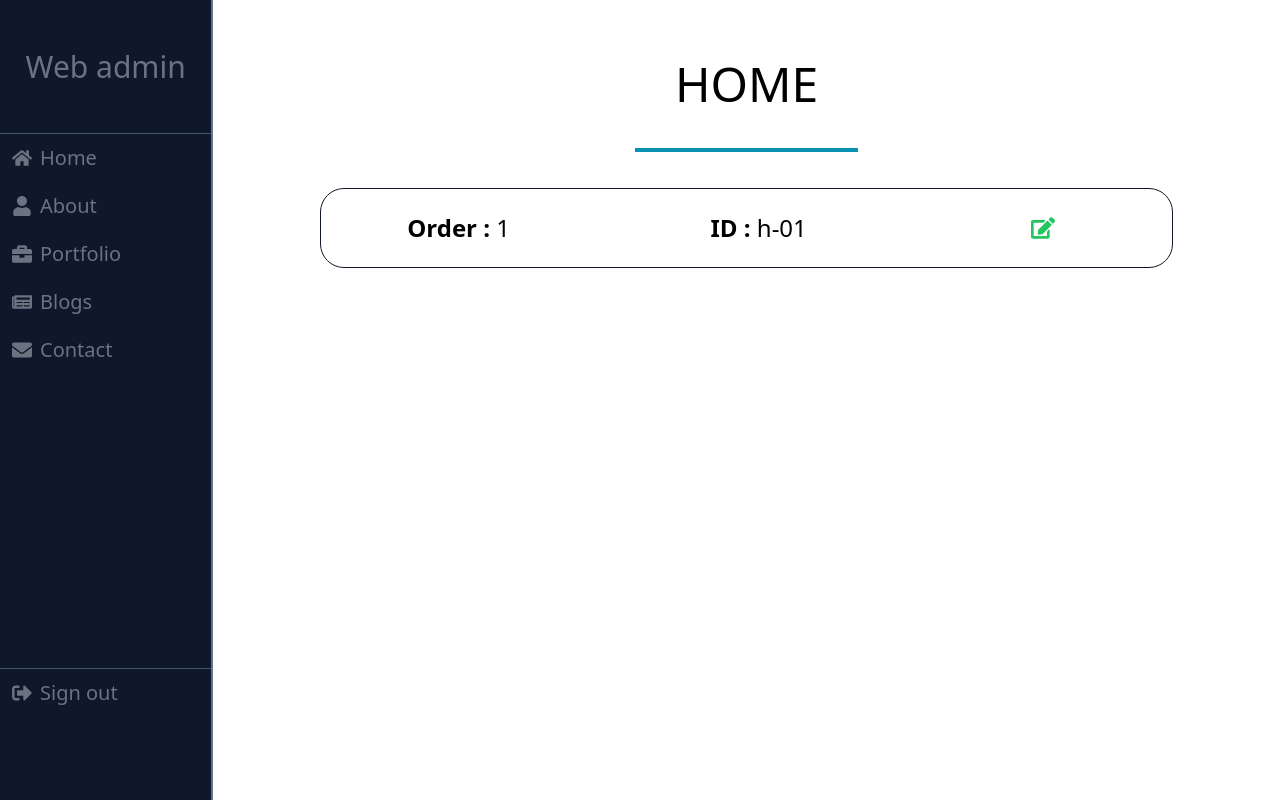
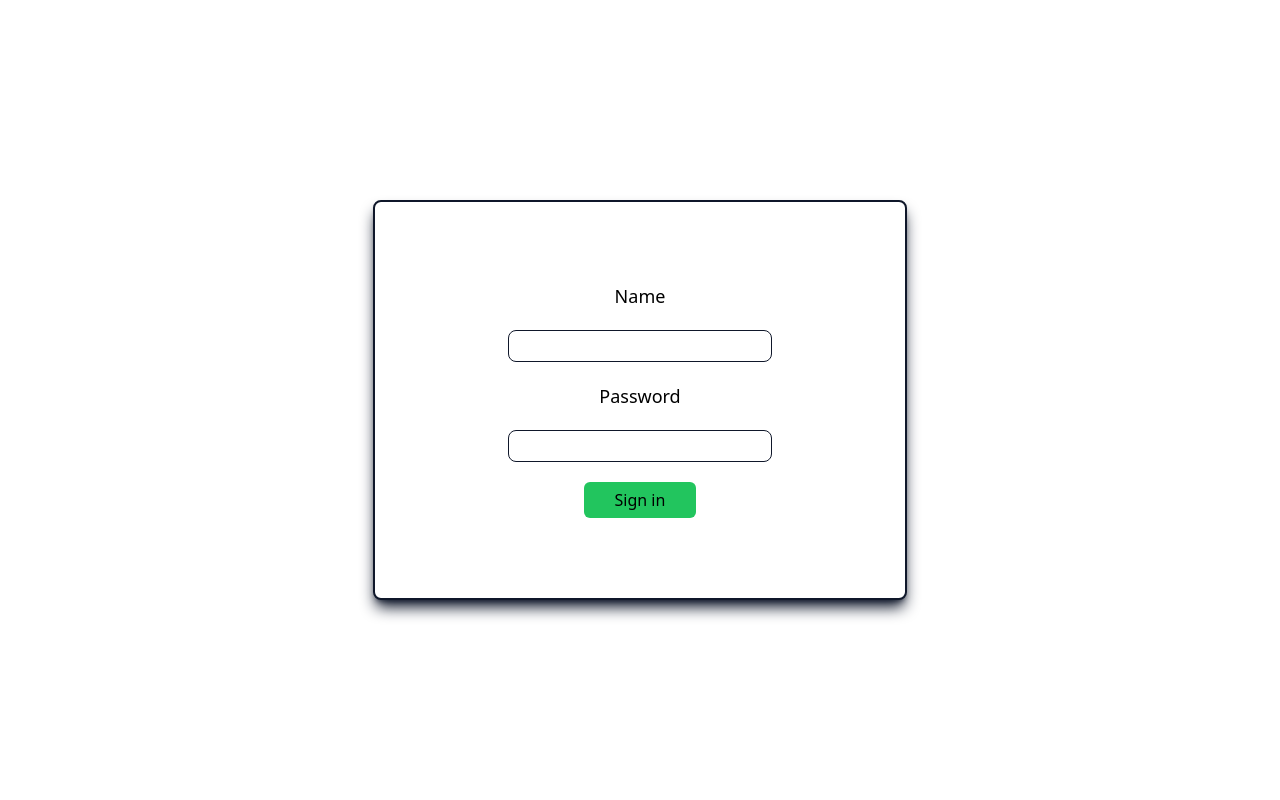
Before and after one commit to chi-cong/Portfolio-management, a React (Create React App) app: page / in a window 1280 px wide. Built offline with nearby package versions, Linux system fonts and the light colour scheme.

Commit message:
improve sign in feature

```diff
--- a/src/App.js
+++ b/src/App.js
@@ -7,8 +7,7 @@ import Editor from "./editor";
 export const AppContext = React.createContext();
 
 function App() {
-  // let [access, setAccess] = useState(false);
-  const [access, setAccess] = useState(true);
+  const [access, setAccess] = useState(false);
   const [currItem, setCurrItem] = useState();
   const [editMode, setEditMode] = useState(false);
   const [tab, setTab] = useState();
--- a/src/data/account.js
+++ b/src/data/account.js
@@ -1,16 +1,16 @@
 const checkAcc = (name, password) => {
   let accounts = [
     {
-      name: "ManCity",
+      name: "chicong222",
       password: "master222",
     },
     {
-      name: "Liverpool",
+      name: "truonggiang555",
       password: "password555",
     },
     {
-      name: "realMadrid",
-      password: "boy123",
+      name: "quoctuan66",
+      password: "name666",
     },
   ];
   const findAcc = () => {
--- a/src/signIn.js
+++ b/src/signIn.js
@@ -16,25 +16,29 @@ const SignIn = ({ changeAccess }) => {
   };
   return (
     <div className='w-screen h-screen'>
-      <form className='bg-amber-500 xl:w-5/12 md:w-3/5 sm:w-3/4 h-1/2 translate-y-1/2 sm:mx-auto rounded-lg flex flex-col justify-center items-center gap-5 shadow-lg shadow-amber-500 mx-4'>
-        <label htmlFor='accName'>Name</label>
+      <form className='bg-white border-2 border-slate-900 xl:w-5/12 md:w-3/5 sm:w-3/4 h-1/2 translate-y-1/2 sm:mx-auto rounded-lg flex flex-col justify-center items-center gap-5 shadow-lg shadow-slate-900 mx-4'>
+        <label htmlFor='accName' className='text-lg font-normal'>
+          Name
+        </label>
         <input
           type='text'
           name='accName'
           id='accName'
-          className='w-3/6 sm:h-8'
+          className='w-3/6 sm:h-8 border border-slate-900 rounded-lg '
           value={name}
           onChange={(e) => {
             setName(e.target.value);
           }}
           onKeyPress={pressingKey}
         />
-        <label htmlFor='accPassword'>Password</label>
+        <label htmlFor='accPassword' className='text-lg font-normal'>
+          Password
+        </label>
         <input
           type='password'
           name='accPassword'
           id='accPassword'
-          className='w-3/6 sm:h-8'
+          className='w-3/6 sm:h-8 border border-slate-900 rounded-lg'
           value={password}
           onChange={(e) => {
             setPassword(e.target.value);
```
